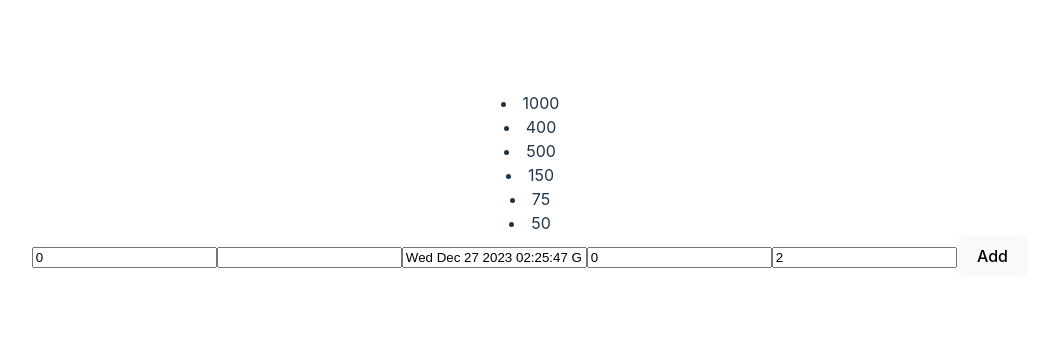
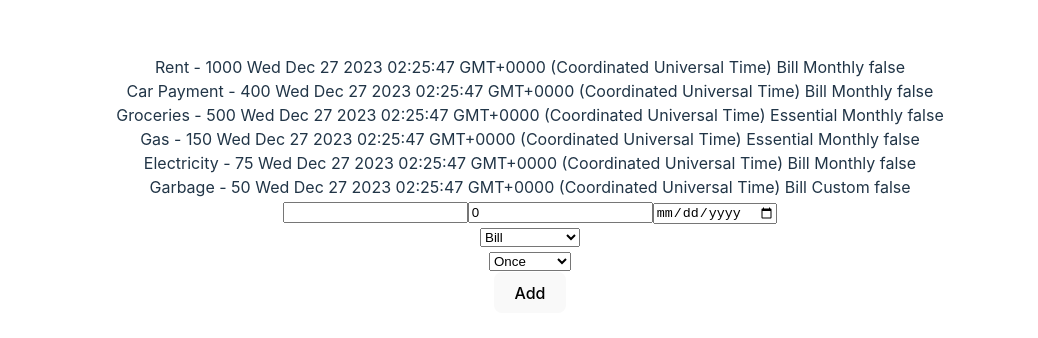
Before and after one commit to dolcizia/cheddar, a Vue app: page / in a window 1280 px wide. Shown: the part 216-554 px from the top of the page, without its empty margins (110-1148 px from the left). Built offline with nearby package versions, Linux system fonts and the light colour scheme.

Commit message:
Make enums strings. Add select input component.

```diff
--- a/src/App.vue
+++ b/src/App.vue
@@ -1,15 +1,26 @@
 <!-- eslint-disable @typescript-eslint/no-unused-vars -->
 <template>
   <div>
-    <li v-for="expense in expenseStore.expenses" :key="expense.id">
+    <div v-for="expense in expenseStore.expenses" :key="expense.id">
+      {{ expense.name }} -
       {{ expense.amount }}
-    </li>
+      {{ expense.dueDate }}
+      {{ expense.type }}
+      {{ expense.frequency }}
+      {{ expense.isPaid }}
+    </div>
     <form @submit.prevent="addExpense">
+      <input type="text" v-model="newExpense.name" label="name" />
       <input type="number" v-model="newExpense.amount" label="amount" />
-      <input type="text" v-model="newExpense.name" label="name" />
-      <input type="text" v-model="newExpense.date" label="date" />
-      <input type="text" v-model="newExpense.category" label="category" />
-      <input type="text" v-model="newExpense.frequency" label="frequency" />
+      <input type="date" v-model="newExpense.date" label="date" />
+      <SelectInput
+        v-model="newExpense.category"
+        :options="expenseTypeOptions"
+      />
+      <SelectInput
+        v-model="newExpense.frequency"
+        :options="frequencyTypeOptions"
+      />
       <button type="submit">Add</button>
     </form>
   </div>
@@ -20,15 +31,21 @@ import { onMounted, ref } from 'vue';
 import Decimal from 'decimal.js';
 import { useExpenseStore } from '@/store/ExpenseStore';
 import { ExpenseTypes, FrequencyTypes } from './enums';
+import SelectInput from './components/SelectInput.vue';
 
 const expenseStore = useExpenseStore();
+const selectedExpenseType = ref(ExpenseTypes.Bill);
+const expenseTypeOptions = Object.values(ExpenseTypes);
+
+const selectedFrequencyType = ref(FrequencyTypes.Once);
+const frequencyTypeOptions = Object.values(FrequencyTypes);
 
 const newExpense = ref({
   name: '',
   amount: 0,
   date: new Date(),
-  category: ExpenseTypes.Bill,
-  frequency: FrequencyTypes.Monthly,
+  category: selectedExpenseType.value,
+  frequency: selectedFrequencyType.value,
 });
 
 const addExpense = async () => {
--- /dev/null
+++ b/src/components/SelectInput.vue
@@ -0,0 +1,38 @@
+<template>
+  <div class="select-input">
+    <select v-model="selectedValue">
+      <option v-for="option in options" :key="option" :value="option">
+        {{ option }}
+      </option>
+    </select>
+  </div>
+</template>
+
+<script setup lang="ts">
+import { ref, watch } from 'vue';
+
+const props = defineProps({
+  options: {
+    type: Array,
+    required: true,
+  },
+  modelValue: {
+    type: String,
+    required: true,
+  },
+});
+
+const selectedValue = ref(props.modelValue);
+
+// Emit update event when selection changes
+const emit = defineEmits(['update:modelValue']);
+watch(selectedValue, (newValue) => {
+  emit('update:modelValue', newValue);
+});
+</script>
+
+<style scoped lang="scss">
+.select-input {
+  // Your styles here
+}
+</style>
--- a/src/database.ts
+++ b/src/database.ts
@@ -55,7 +55,7 @@ const stubExpenses: Expense[] = [
     amount: new Decimal(50),
     dueDate: new Date(),
     type: ExpenseTypes.Bill,
-    frequency: FrequencyTypes.BiMonthly,
+    frequency: FrequencyTypes.Custom,
     isPaid: false,
   }),
 ];
--- a/src/enums/ExpenseTypes.ts
+++ b/src/enums/ExpenseTypes.ts
@@ -1,7 +1,7 @@
 export enum ExpenseTypes {
-    Bill,
-    Essential,
-    Discretionary,
-    OneTime,
-    Goal,
+  Bill = 'Bill',
+  Essential = 'Essential',
+  Discretionary = 'Discretionary',
+  OneTime = 'One Time',
+  Goal = 'Goal',
 }
--- a/src/enums/FrequencyTypes.ts
+++ b/src/enums/FrequencyTypes.ts
@@ -1,10 +1,9 @@
 export enum FrequencyTypes {
-  Once,
-  BiWeekly,
-  Monthly,
-  BiMonthly,
-  Yearly,
-  Custom,
+  Once = 'Once',
+  BiWeekly = 'Bi-Weekly',
+  Monthly = 'Monthly',
+  Yearly = 'Yearly',
+  Custom = 'Custom',
 }
 
 export enum Days {
```
